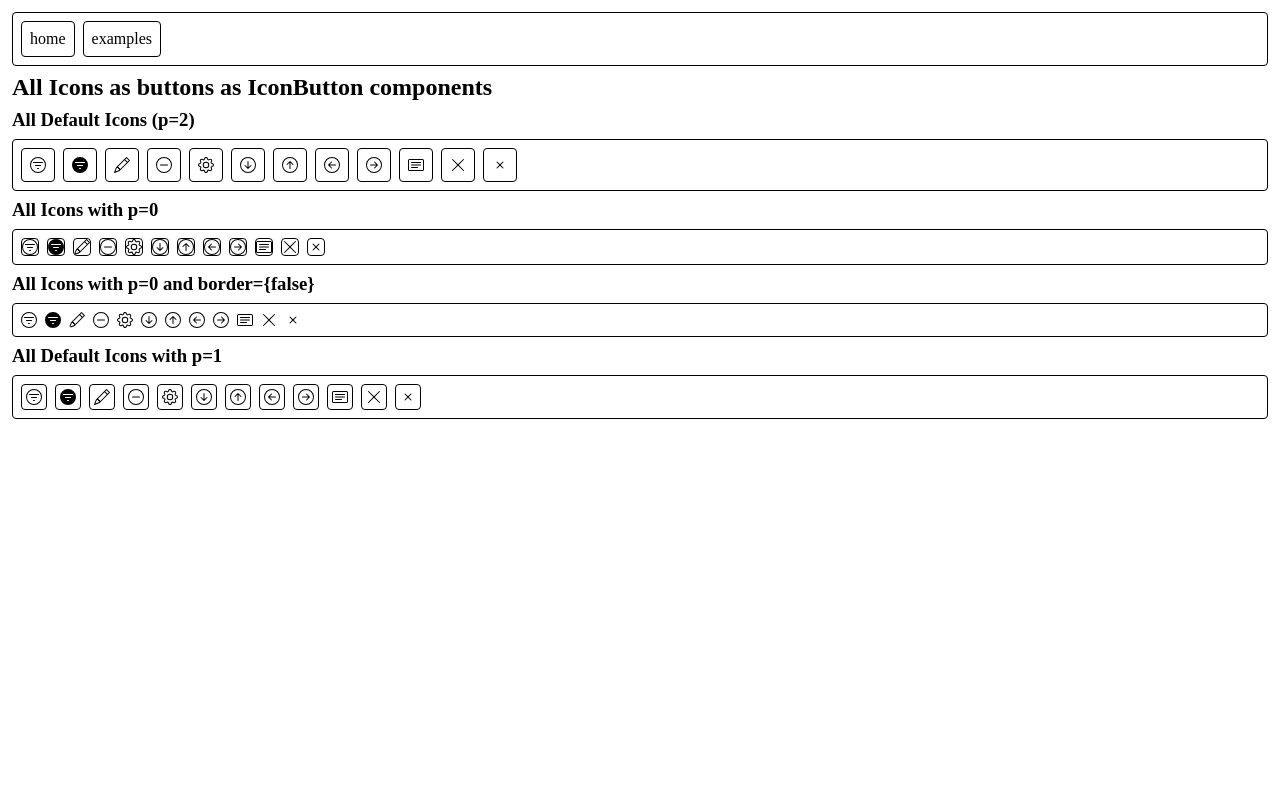
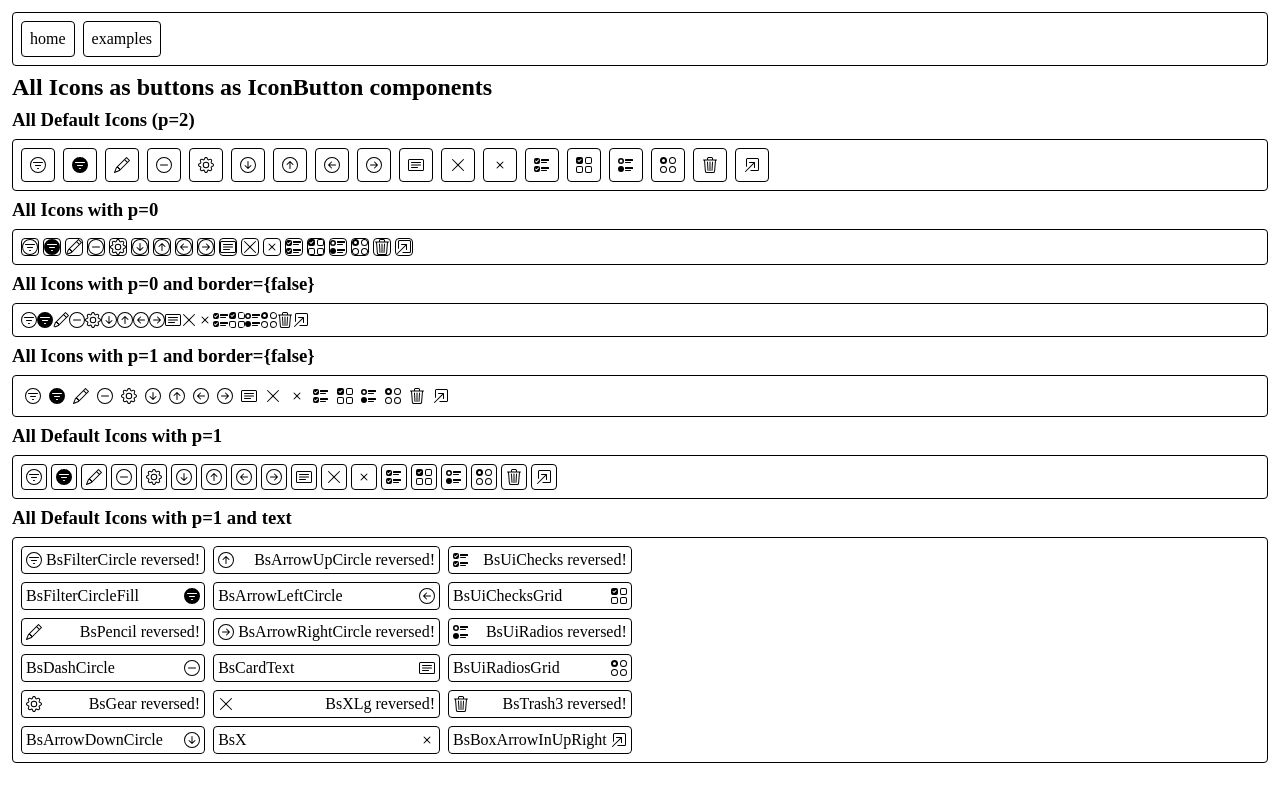
Before and after one commit to ianrios/goal-tracker, a Next.js app: page /examples/icon-button in a window 1280 px wide. Built offline with nearby package versions, Linux system fonts and the light colour scheme.

Commit message:
saved new icons

```diff
--- a/src/app/examples/icon-button/page.tsx
+++ b/src/app/examples/icon-button/page.tsx
@@ -4,6 +4,7 @@ import { IconMap, IconName } from "@/components/atoms/icon/icon";
 import PageLayout from "@/components/organisms/page-layout/page-layout";
 import IconButton from "@/components/molecules/icon-button/icon-button";
 import Header from "@/components/molecules/header/header";
+import { chunkArray } from "@/components/organisms/drawer/drawer";
 
 export default function Page() {
   return (
@@ -20,7 +21,7 @@ export default function Page() {
         ))}
       </Flex>
       <Header size={3} text="All Icons with p=0" />
-      <Flex row border gap={2} p={2}>
+      <Flex row border gap={1} p={2}>
         {Object.keys(IconMap).map((icon) => (
           <IconButton
             key={icon}
@@ -32,7 +33,7 @@ export default function Page() {
         ))}
       </Flex>
       <Header size={3} text="All Icons with p=0 and border={false}" />
-      <Flex row border gap={2} p={2}>
+      <Flex row border gap={0} p={2}>
         {Object.keys(IconMap).map((icon) => (
           <IconButton
             key={icon}
@@ -44,8 +45,21 @@ export default function Page() {
           />
         ))}
       </Flex>
+      <Header size={3} text="All Icons with p=1 and border={false}" />
+      <Flex row border gap={0} p={2}>
+        {Object.keys(IconMap).map((icon) => (
+          <IconButton
+            key={icon}
+            border={false}
+            // TODO: add props to make the border be a circle
+            p={1}
+            onClick={() => console.log(`clicked on ${icon}`)}
+            name={icon as IconName}
+          />
+        ))}
+      </Flex>
       <Header size={3} text="All Default Icons with p=1" />
-      <Flex row border gap={2} p={2}>
+      <Flex row border gap={1} p={2}>
         {Object.keys(IconMap).map((icon) => (
           <IconButton
             key={icon}
@@ -55,6 +69,27 @@ export default function Page() {
           />
         ))}
       </Flex>
+      <Header size={3} text="All Default Icons with p=1 and text" />
+      <Flex row border gap={2} p={2}>
+        {chunkArray(Object.keys(IconMap), 6).map((chunk, cIndex) => (
+          <Flex col key={cIndex} gap={2}>
+            {chunk.map((icon, index) => {
+              const iconString = icon as unknown as IconName;
+              const reverse = index % 2 === 0;
+              return (
+                <IconButton
+                  key={iconString}
+                  p={1}
+                  reverse={reverse}
+                  text={`${iconString}${reverse ? " reversed!" : ""}`}
+                  onClick={() => console.log(`clicked on ${iconString}`)}
+                  name={iconString}
+                />
+              );
+            })}
+          </Flex>
+        ))}
+      </Flex>
     </PageLayout>
   );
 }
--- a/src/app/tabs/home.tsx
+++ b/src/app/tabs/home.tsx
@@ -55,13 +55,15 @@ export default function Home() {
   return (
     <Flex col border gap={2} p={2}>
       <Flex row border gap={2} p={2}>
-        filtering done? {filterDone ? "true" : "false"}
         <IconButton
+          reverse
+          text={`filtering done? ${filterDone ? "Y" : "N"}`}
           onClick={() => setFilterDone(!filterDone)}
           name={filterDone ? IconName.FilterFill : IconName.Filter}
         />
-        filtering done? {filterPastDue ? "true" : "false"}
         <IconButton
+          reverse
+          text={`filtering past due? ${filterPastDue ? "Y" : "N"}`}
           onClick={() => setFilterPastDue(!filterPastDue)}
           name={filterPastDue ? IconName.FilterFill : IconName.Filter}
         />
--- a/src/components/atoms/flex/flex.module.css
+++ b/src/components/atoms/flex/flex.module.css
@@ -65,6 +65,9 @@
 .justify-content-start {
   justify-content: start;
 }
+.justify-content-space-between {
+  justify-content: space-between;
+}
 
 .justify-items-center {
   justify-items: center;
--- a/src/components/atoms/flex/flex.tsx
+++ b/src/components/atoms/flex/flex.tsx
@@ -27,7 +27,7 @@ export enum FlexOverflowOptions {
   OverflowYHidden = "overflow-y-hidden",
 }
 
-enum FlexAlignOptions {
+export enum FlexAlignOptions {
   AlignContentCenter = "align-content-center",
   AlignContentEnd = "align-content-end",
   AlignContentStart = "align-content-start",
@@ -42,6 +42,7 @@ export enum FlexJustifyOptions {
   JustifyContentCenter = "justify-content-center",
   JustifyContentEnd = "justify-content-end",
   JustifyContentStart = "justify-content-start",
+  JustifyContentSpaceBetween = "justify-content-space-between",
   JustifyItemsCenter = "justify-items-center",
   JustifyItemsEnd = "justify-items-end",
   JustifyItemsStart = "justify-items-start",
@@ -241,10 +242,12 @@ type ColProps = Readonly<{
   col: true;
   row?: never;
 }>;
+
 type RowProps = Readonly<{
   col?: never;
   row: true;
 }>;
+
 export type HasBorder = Readonly<{
   border?: boolean;
 }>;
@@ -279,11 +282,16 @@ export type HasGap = Readonly<{
 export type CanGrow = Readonly<{
   grow?: boolean;
 }>;
+export type IsReversible = Readonly<{
+  reverse?: boolean;
+}>;
+
+export type HasPositioning = Readonly<{
+  align?: FlexAlignOptions;
+  justify?: FlexJustifyOptions;
+}>;
 
 type BaseFlexProps = Readonly<{
-  reverse?: boolean;
-  align?: FlexAlignOptions;
-  justify?: FlexJustifyOptions;
   overflow?: FlexOverflowOptions;
 }> &
   (RowProps | ColProps);
@@ -292,6 +300,8 @@ type FlexProps = HasChildren &
   HasBorder &
   HasTone &
   CanGrow &
+  HasPositioning &
+  IsReversible &
   HasClasses &
   BaseFlexProps &
   HasGap &
--- a/src/components/atoms/icon/icon.tsx
+++ b/src/components/atoms/icon/icon.tsx
@@ -4,12 +4,18 @@ import {
   BsArrowLeftCircle,
   BsArrowRightCircle,
   BsArrowUpCircle,
+  BsBoxArrowInUpRight,
   BsCardText,
   BsDashCircle,
   BsFilterCircle,
   BsFilterCircleFill,
   BsGear,
   BsPencil,
+  BsTrash3,
+  BsUiChecks,
+  BsUiChecksGrid,
+  BsUiRadios,
+  BsUiRadiosGrid,
   BsX,
   BsXLg,
 } from "react-icons/bs";
@@ -28,6 +34,12 @@ export enum IconName {
   CardText = "BsCardText",
   CloseLarge = "BsXLg",
   CloseSmall = "BsX",
+  Checks = "BsUiChecks",
+  ChecksGrid = "BsUiChecksGrid",
+  Radios = "BsUiRadios",
+  RadiosGrid = "BsUiRadiosGrid",
+  Trash = "BsTrash3",
+  NewTab = "BsBoxArrowInUpRight",
 }
 
 // TODO: use enums better
@@ -45,6 +57,12 @@ export const IconMap: Record<IconName, React.ComponentType> = {
   [IconName.CardText]: BsCardText,
   [IconName.CloseLarge]: BsXLg,
   [IconName.CloseSmall]: BsX,
+  [IconName.Checks]: BsUiChecks,
+  [IconName.ChecksGrid]: BsUiChecksGrid,
+  [IconName.Radios]: BsUiRadios,
+  [IconName.RadiosGrid]: BsUiRadiosGrid,
+  [IconName.Trash]: BsTrash3,
+  [IconName.NewTab]: BsBoxArrowInUpRight,
 };
 
 export type BaseIconProps = Readonly<{
@@ -53,8 +71,7 @@ export type BaseIconProps = Readonly<{
 
 // TODO: add color tones to the icon
 
-export default function Icon(props: BaseIconProps) {
-  const { name } = props;
+export default function Icon({ name }: BaseIconProps) {
   const IconComponent = IconMap[name] || VscBracketError; // IconComponent is defaulted to error icon if name is invalid
   return <IconComponent />;
 }
--- a/src/components/molecules/button/button.tsx
+++ b/src/components/molecules/button/button.tsx
@@ -3,7 +3,10 @@ import clsx from "clsx";
 import Flex, {
   HasBorder,
   HasClasses,
+  HasGap,
+  HasPositioning,
   HasTone,
+  IsReversible,
   SpacingProps,
 } from "@/components/atoms/flex/flex";
 import globalStyles from "@/app/ui/global.module.css";
@@ -22,7 +25,10 @@ type CommonButtonProps = Readonly<{
 export type ButtonProps = CommonButtonProps &
   HasClasses &
   HasTone &
+  IsReversible &
+  HasPositioning &
   HasBorder &
+  HasGap &
   OnClickProps &
   SpacingProps;
 
--- a/src/components/molecules/icon-button/icon-button.tsx
+++ b/src/components/molecules/icon-button/icon-button.tsx
@@ -1,13 +1,61 @@
 "use client";
 import Button, { ButtonProps } from "@/components/molecules/button/button";
-import { SpacingProps } from "@/components/atoms/flex/flex";
+import Flex, {
+  FlexAlignOptions,
+  FlexJustifyOptions,
+  isUndefined,
+  SpacingProps,
+} from "@/components/atoms/flex/flex";
 import Icon, { BaseIconProps } from "@/components/atoms/icon/icon";
 
-type IconButtonProps = BaseIconProps & Omit<ButtonProps, "text"> & SpacingProps;
+type BaseIconButtonProps = Readonly<{
+  text?: string;
+  reverse?: boolean;
+}>;
+
+type IconButtonProps = BaseIconButtonProps &
+  BaseIconProps &
+  Omit<ButtonProps, "text"> &
+  SpacingProps;
 
 export default function IconButton(props: IconButtonProps) {
   // IconButton p is defaulted to 2
-  const { name, p = 2, ...restProps } = props;
-
-  return <Button p={p} {...restProps} text={<Icon name={name} />} />;
+  // IconButton reverse is defaulted to false and not passed to deeper button flex
+  const { name, text, reverse = false, p = 2, ...restProps } = props;
+  const hasText = !isUndefined(text) && text.length > 0;
+  return (
+    <Button
+      p={hasText ? 0 : p}
+      {...restProps}
+      reverse={reverse}
+      gap={hasText ? p : 0}
+      justify={FlexJustifyOptions.JustifyContentSpaceBetween}
+      text={
+        hasText ? (
+          <>
+            <Flex
+              row
+              py={p}
+              pl={reverse ? 0 : p}
+              pr={reverse ? p : 0}
+              align={FlexAlignOptions.AlignItemsCenter}
+              grow
+              justify={
+                reverse
+                  ? FlexJustifyOptions.JustifyContentEnd
+                  : FlexJustifyOptions.JustifyContentStart
+              }
+            >
+              {text}
+            </Flex>
+            <Flex row py={p} pl={reverse ? p : 0} pr={reverse ? 0 : p}>
+              <Icon name={name} />
+            </Flex>
+          </>
+        ) : (
+          <Icon name={name} />
+        )
+      }
+    />
+  );
 }
--- a/src/components/organisms/drawer/drawer.tsx
+++ b/src/components/organisms/drawer/drawer.tsx
@@ -10,7 +10,7 @@ import Header from "@/components/molecules/header/header";
 import flexStyles from "../../atoms/flex/flex.module.css";
 
 // TODO: move to helper util
-const chunkArray = (array: Goal[], chunkSize: number) => {
+export const chunkArray = (array: Goal[] | string[], chunkSize: number) => {
   const chunks = [];
   for (let i = 0; i < array.length; i += chunkSize) {
     chunks.push(array.slice(i, i + chunkSize));
@@ -33,6 +33,7 @@ export default function Drawer(props: DrawerProps) {
   useEffect(() => {
     setDrawerExpanded(expanded);
     // only set the drawer expanded state on load of the drawer, not on every state change
+    // eslint-disable-next-line react-hooks/exhaustive-deps
   }, []);
   return (
     <Flex col border tone={tone} gap={2} p={2} {...restSpacingProps}>
@@ -54,10 +55,11 @@ export default function Drawer(props: DrawerProps) {
         chunkArray(goals, 4).map((goalChunk, chunkIndex) => (
           <Flex key={chunkIndex} row border tone={tone} gap={2} p={2}>
             {goalChunk.map((goal) => {
-              const { header, body, ...restGoal } = goal;
+              const knownGoal = goal as unknown as Goal;
+              const { header, body, ...restGoal } = knownGoal;
               return (
                 <Card
-                  key={goal.id}
+                  key={knownGoal.id}
                   header={header}
                   body={body}
                   goal={restGoal}
```
